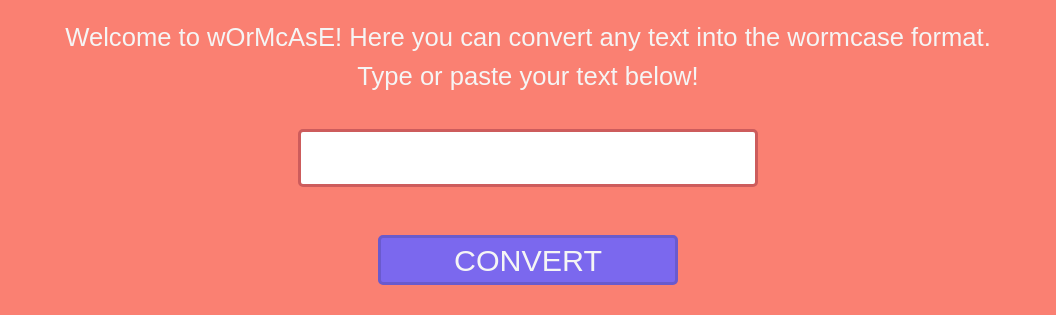
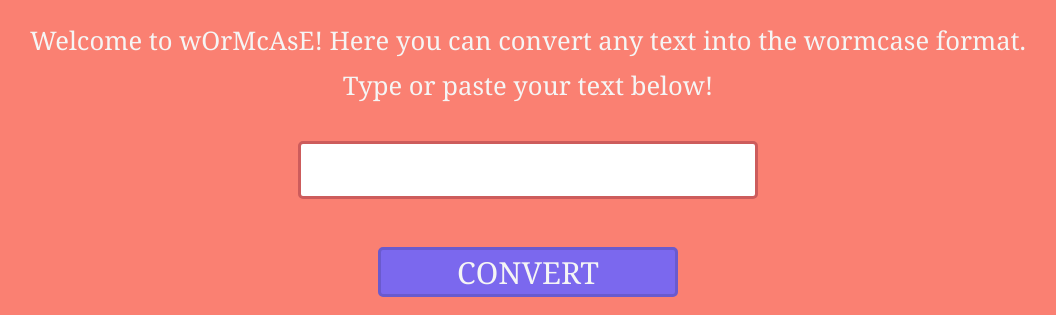
Before and after one commit to jorge-galdos/wormcase, a Flask app: page / in a window 1280 px wide. Shown: the part 519-834 px from the top of the page, without its empty margins (112-1168 px from the left). Before the commit the page ends 804 px from the top, so only its background shows below. Run offline with Flask 2, Linux system fonts and the light colour scheme.

Commit message:
Update main.css
changed font to Georgia

```diff
--- a/static/css/main.css
+++ b/static/css/main.css
@@ -5,7 +5,7 @@ body {
 
 p {
 	color: whitesmoke;
-	font-family: fantasy;
+	font-family: Georgia, serif;
 	font-size: 1.6em;
 	margin:  10px;
 }
@@ -21,7 +21,7 @@ input {
 	border: solid 3px indianred;
 	color: black;
 	border-radius: 5px;
-	font-family: fantasy;
+	font-family: Georgia, serif;
 	font-size: 1.9em;
 }
 
```
